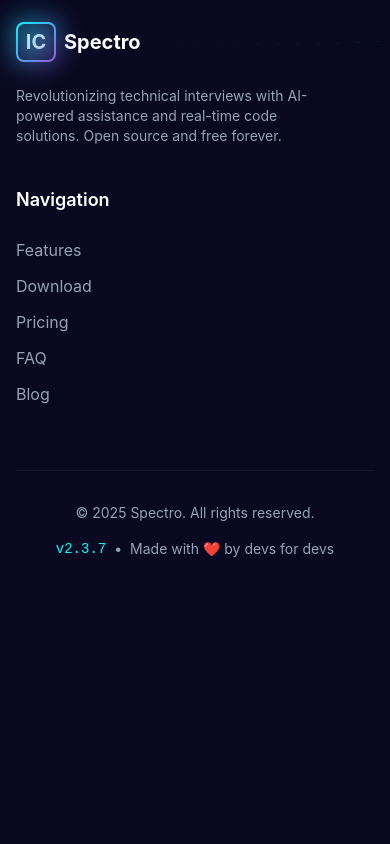
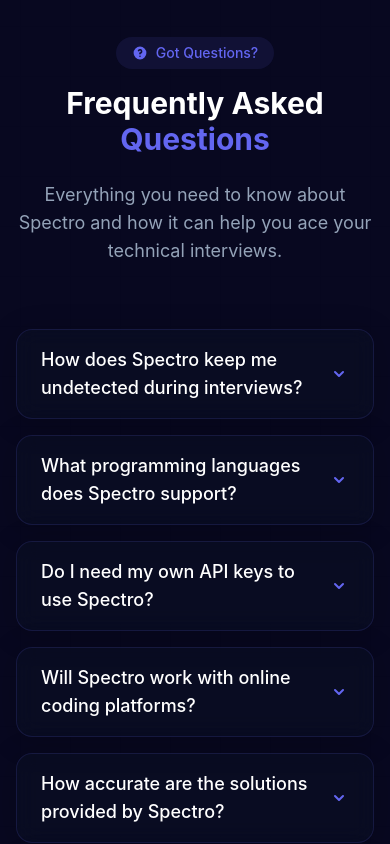
Before and after one commit to Nabeel-Javaid/SpectroAI, a Next.js app: page / in a window 390 px wide. Shown: the part 8000-8844 px from the top of the page. Before the commit the page ends 8623 px from the top, so only its background shows below. Built offline with nearby package versions, Linux system fonts and the light colour scheme.

Commit message:
FAQs added

```diff
--- /dev/null
+++ b/components/FAQSection.tsx
@@ -0,0 +1,113 @@
+import React, { useState } from 'react';
+import { motion, AnimatePresence } from 'framer-motion';
+import { HiChevronDown, HiQuestionMarkCircle } from 'react-icons/hi';
+import AnimatedSection from './AnimatedSection';
+
+interface FAQItem {
+    question: string;
+    answer: string;
+}
+
+const FAQSection: React.FC = () => {
+    const [openIndex, setOpenIndex] = useState<number | null>(null);
+
+    const faqItems: FAQItem[] = [
+        {
+            question: "How does Spectro keep me undetected during interviews?",
+            answer: "Spectro uses advanced techniques to stay invisible to interview monitoring software. It operates in stealth mode without requiring screen sharing access or leaving any digital footprint that could be detected by proctoring tools."
+        },
+        {
+            question: "What programming languages does Spectro support?",
+            answer: "Spectro supports all major programming languages including Python, JavaScript, Java, C++, Go, Rust, and more. Its AI models are trained on vast code repositories and can assist with virtually any language-specific challenge."
+        },
+        {
+            question: "Do I need my own API keys to use Spectro?",
+            answer: "Yes, you'll need to use your own API keys for the AI models you want to use (OpenAI, Anthropic, or Google). This gives you complete control over which models you prefer and ensures your privacy since all processing happens on your local machine."
+        },
+        {
+            question: "Will Spectro work with online coding platforms?",
+            answer: "Yes, Spectro works seamlessly with all popular coding interview platforms including LeetCode, HackerRank, CodeSignal, and others. It can observe your screen and provide assistance without interfering with the platform's functionality."
+        },
+        {
+            question: "How accurate are the solutions provided by Spectro?",
+            answer: "Spectro leverages the latest AI models to provide highly accurate solutions. It not only gives you working code but also explains the approach, time/space complexity analysis, and alternative solutions when applicable."
+        },
+        {
+            question: "Can Spectro help with system design interviews?",
+            answer: "Absolutely! Spectro can assist with system design by suggesting architecture patterns, explaining trade-offs between different approaches, and providing diagrams and explanations for complex distributed systems."
+        }
+    ];
+
+    const toggleFAQ = (index: number) => {
+        setOpenIndex(openIndex === index ? null : index);
+    };
+
+    return (
+        <section id="faq" className="py-20 relative">
+            <div className="absolute inset-0 hero-gradient opacity-30 -z-10"></div>
+
+            {/* Cyber grid background */}
+            <div className="absolute inset-0 cyberpunk-grid opacity-5 z-0"></div>
+
+            <div className="container mx-auto px-4">
+                <AnimatedSection className="text-center mb-16">
+                    <div className="inline-flex items-center bg-accent/10 px-4 py-1.5 rounded-full mb-4">
+                        <HiQuestionMarkCircle className="text-accent mr-2" />
+                        <span className="text-sm font-medium text-accent">Got Questions?</span>
+                    </div>
+                    <h2 className="text-3xl md:text-4xl font-bold mb-6">
+                        Frequently Asked <span className="text-accent">Questions</span>
+                    </h2>
+                    <p className="text-text-muted text-lg max-w-2xl mx-auto">
+                        Everything you need to know about Spectro and how it can help you ace your technical interviews.
+                    </p>
+                </AnimatedSection>
+
+                <div className="max-w-3xl mx-auto">
+                    {faqItems.map((item, index) => (
+                        <AnimatedSection
+                            key={index}
+                            delay={0.1 * index}
+                            className="mb-4"
+                        >
+                            <div className="glassmorphism border border-white/10 rounded-lg overflow-hidden">
+                                <motion.button
+                                    className="w-full px-6 py-4 flex justify-between items-center text-left"
+                                    onClick={() => toggleFAQ(index)}
+                                    whileHover={{ backgroundColor: "rgba(255, 255, 255, 0.05)" }}
+                                >
+                                    <span className="font-medium text-lg">{item.question}</span>
+                                    <motion.div
+                                        animate={{ rotate: openIndex === index ? 180 : 0 }}
+                                        transition={{ duration: 0.3 }}
+                                        className="text-accent"
+                                    >
+                                        <HiChevronDown className="w-5 h-5" />
+                                    </motion.div>
+                                </motion.button>
+
+                                <AnimatePresence>
+                                    {openIndex === index && (
+                                        <motion.div
+                                            initial={{ height: 0, opacity: 0 }}
+                                            animate={{ height: "auto", opacity: 1 }}
+                                            exit={{ height: 0, opacity: 0 }}
+                                            transition={{ duration: 0.3 }}
+                                            className="overflow-hidden"
+                                        >
+                                            <div className="p-6 pt-0 border-t border-white/5 text-text-muted">
+                                                {item.answer}
+                                            </div>
+                                        </motion.div>
+                                    )}
+                                </AnimatePresence>
+                            </div>
+                        </AnimatedSection>
+                    ))}
+                </div>
+            </div>
+        </section>
+    );
+};
+
+export default FAQSection;
--- a/pages/index.tsx
+++ b/pages/index.tsx
@@ -5,6 +5,7 @@
 import HowItWorksSection from '../components/HowItWorksSection';
 import ComparisonSection from '../components/ComparisonSection';
 import DownloadSection from '../components/DownloadSection';
+import FAQSection from '../components/FAQSection';
 import Footer from '../components/Footer';
 import { motion } from 'framer-motion';
 
@@ -34,6 +35,7 @@
             <HowItWorksSection />
             <ComparisonSection />
             <DownloadSection />
+            <FAQSection />
             <Footer />
         </div>
     );
```
